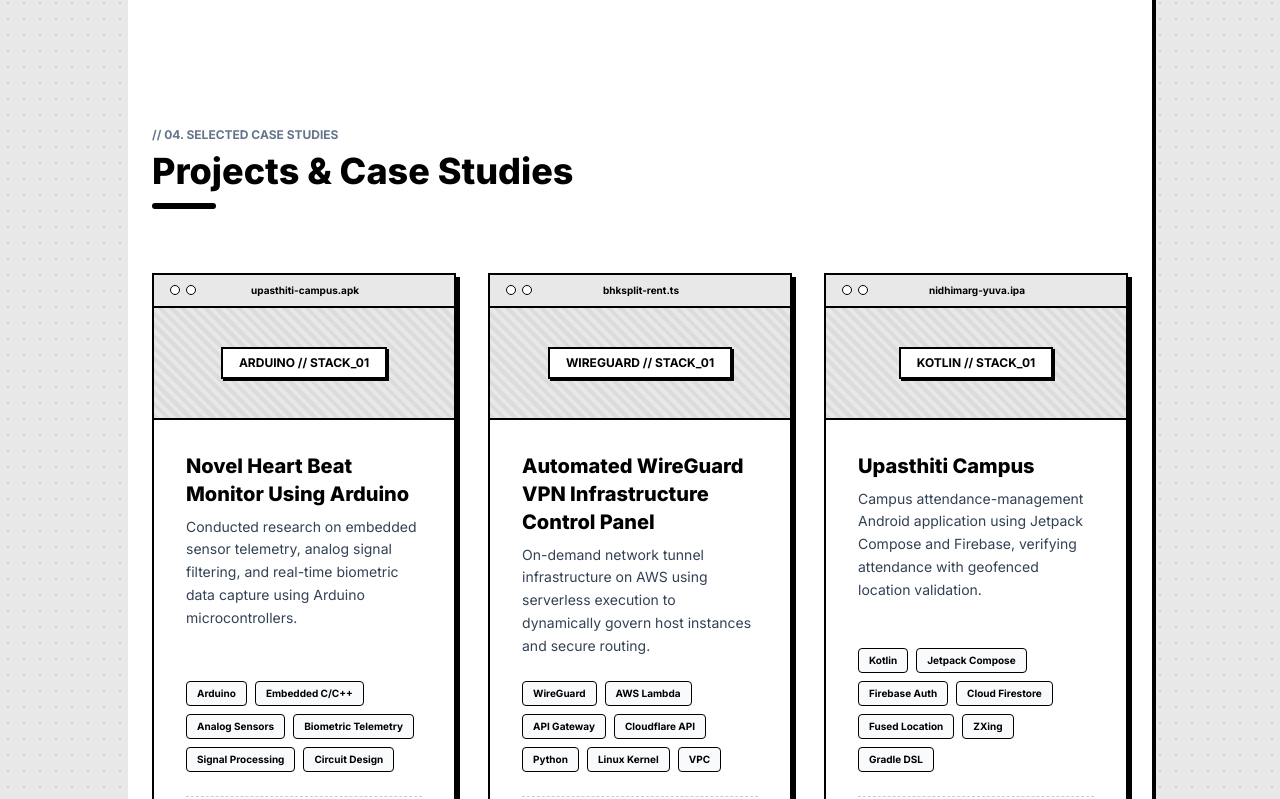
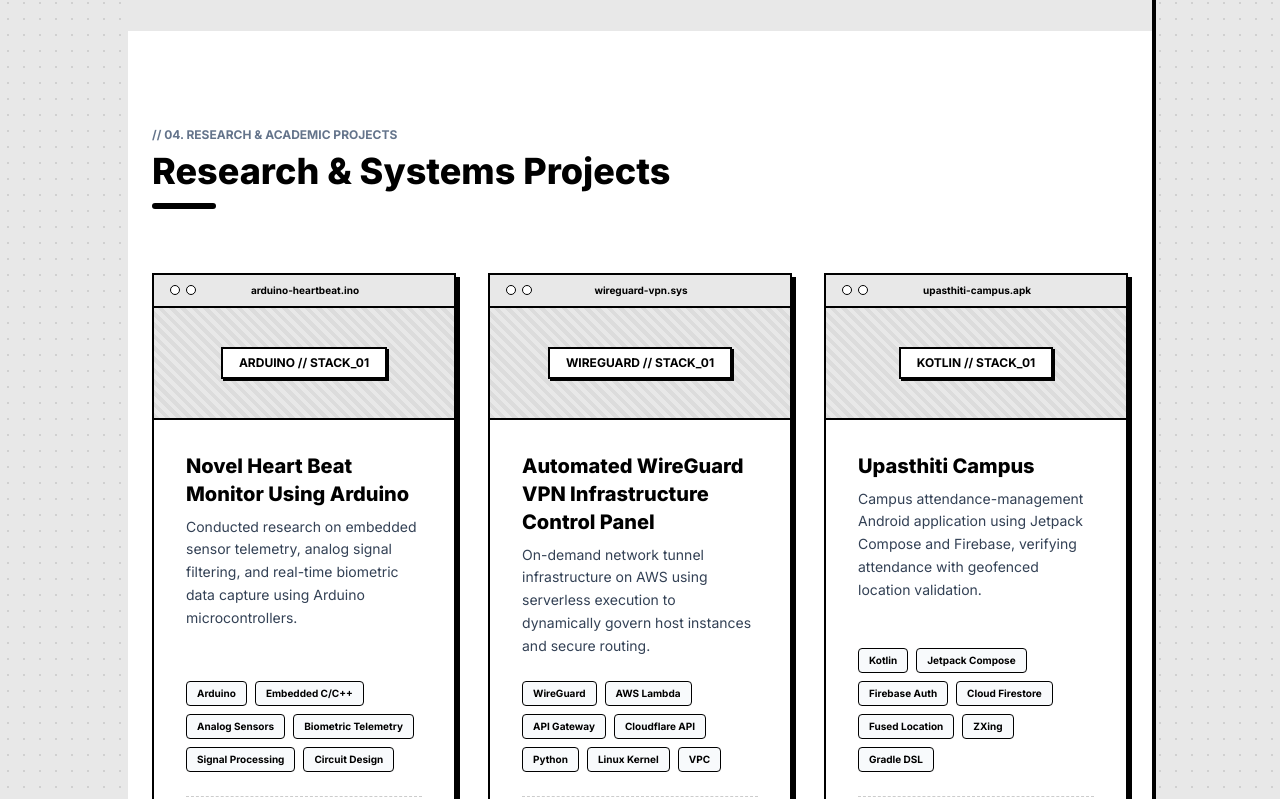
Before and after one commit to SuvamNaskar/SuvamNaskar.github.io, a Next.js app: page / in a window 1280 px wide. Shown: the part 3493-4292 px from the top of the page. Built offline with nearby package versions, Linux system fonts and the light colour scheme.

Commit message:
feat: reorder Experience component and update Projects and Skills sections with new titles and content

```diff
--- a/app/page.tsx
+++ b/app/page.tsx
@@ -15,8 +15,8 @@ export default function Home() {
       <main className="max-w-5xl mx-auto border-x-2.5 border-black bg-white shadow-brutalist min-h-screen">
         <Hero />
         <About />
+        <Credentials />
         <Experience />
-        <Credentials />
         <Projects />
         <Skills />
         <Contact />
--- a/components/Projects.tsx
+++ b/components/Projects.tsx
@@ -13,12 +13,11 @@ export default function Projects() {
   };
 
   const projectFilenames = [
+    "arduino-heartbeat.ino",
+    "wireguard-vpn.sys",
     "upasthiti-campus.apk",
-    "bhksplit-rent.ts",
-    "nidhimarg-yuva.ipa",
-    "nirdesh-techfest.py",
-    "django-todo-list.sh",
-    "arduino-heart-monitor.go"
+    "bhksplit.ts",
+    "nidhimarg-yuva.app"
   ];
 
   return (
@@ -26,9 +25,9 @@ export default function Projects() {
       <div className="max-w-5xl mx-auto px-6">
         {/* Section Header */}
         <div className="flex flex-col mb-16">
-          <span className="font-mono text-xs font-bold text-slate-500 uppercase mb-2">// 04. Selected Case Studies</span>
+          <span className="font-mono text-xs font-bold text-slate-500 uppercase mb-2">// 04. Research &amp; Academic Projects</span>
           <h2 className="text-3xl md:text-4xl font-extrabold text-black">
-            Projects & Case Studies
+            Research &amp; Systems Projects
           </h2>
           <div className="w-16 h-1.5 bg-black mt-3 rounded-full" />
         </div>
--- a/components/Skills.tsx
+++ b/components/Skills.tsx
@@ -1,14 +1,16 @@
 "use client";
 
 import React from "react";
-import { Server, Cloud, Code2, Database } from "lucide-react";
+import { Server, Cloud, Code2, Database, BookOpen, Cpu } from "lucide-react";
 import { skillGroups } from "../data/portfolio";
 
 const iconMap: Record<string, React.ComponentType<{ className?: string }>> = {
-  "Backend & APIs": Server,
-  "Cloud & DevOps": Cloud,
-  "Frontend & Mobile": Code2,
-  "Databases & Tools": Database,
+  "Core Computer Science (Teaching Competencies)": BookOpen,
+  "Programming Languages": Code2,
+  "Cloud & Systems Engineering": Cloud,
+  "Embedded & IoT Hardware": Cpu,
+  "Web Frameworks & APIs": Server,
+  "Databases & Storage": Database,
 };
 
 const bgColors = ["bg-[#ffe680]", "bg-[#5ce1e6]", "bg-[#ff9f43]", "bg-[#ffde59]"];
@@ -19,9 +21,9 @@ export default function Skills() {
       <div className="max-w-5xl mx-auto px-6">
         {/* Section Header */}
         <div className="flex flex-col mb-16">
-          <span className="font-mono text-xs font-bold text-slate-500 uppercase mb-2">// 04. Technical Index</span>
+          <span className="font-mono text-xs font-bold text-slate-500 uppercase mb-2">// 05. Academic &amp; Technical Domains</span>
           <h2 className="text-3xl md:text-4xl font-extrabold text-black">
-            Skills & Frameworks
+            Teaching Competencies &amp; Domains
           </h2>
           <div className="w-16 h-1.5 bg-black mt-3 rounded-full" />
         </div>
```
